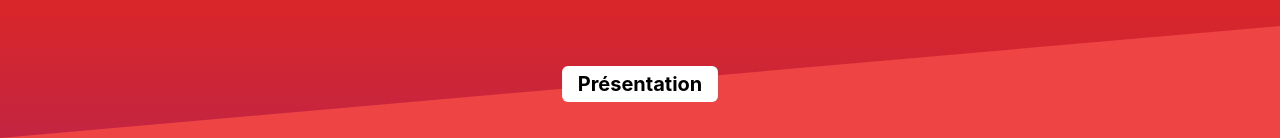
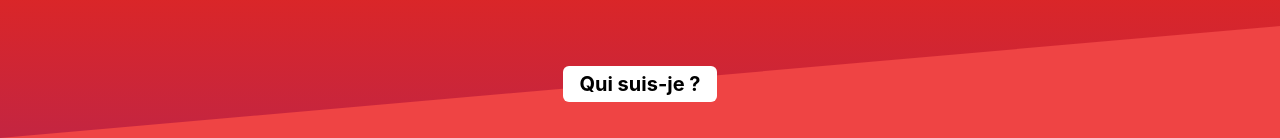
Before and after one commit to AlexPawlonski/Site_CV, a React (Create React App) app: page / in a window 1280 px wide. Shown: the part 814-952 px from the top of the page. Built offline with nearby package versions, Linux system fonts and the light colour scheme.

Commit message:
update text and style

```diff
--- a/src/App.js
+++ b/src/App.js
@@ -95,30 +95,30 @@ function App() {
           value:"home"
         },
         {
-          name:"Présentation",
+          name:"Qui suis-je ?",
           value:"info"
         },
         {
-          name:"Mon Parcours et expérience",
+          name:"Mon parcours et mes expériences",
           value:"course"
         },
         {
-          name:"Compétence",
+          name:"Mes compétences",
           value:"skill"
         },
         {
-          name:"Mes réalisation",
+          name:"Mes réalisations",
           value:"portfolio"
         },
         {
-          name:"Contact",
+          name:"Me contacter",
           value:"contact"
         },
       ]} />
 
       <Main data={[
         {
-          title:"Présentation",
+          title:"Qui suis-je ?",
           value:"info",
           color: "red",
           id: 0,
@@ -127,21 +127,21 @@ function App() {
             textSlide:[
               {
                 title: 'PASSIONÉ',
-                text: 'Depuis mon enfance je suis passionné par les nouvelles technologies et l\'informatique et depuis peu par le développement mais aussi la réalité virtuelle.  un domaine dans lequel j\'aimerais travailler dans le futur.'
+                text: 'Depuis mon enfance je suis passionné par les nouvelles technologies et l\'informatique. Un domaine dans lequel je souhaite intégrer une structure qui me permettra de totalement m’épanouir, et d’aider audéveloppement de celle-ci.'
               },
               {
                 title: 'CURIEUX',
-                text: 'Je pense que pour un développeur,  le trait de caractère le plus important est la curiosité.  Car elle permet de développer ses compétences, mais aussi de proposer un travail toujours à jour par rapport aux dernières technologies.'
+                text: 'Je pense que les traits de caractère les plus important pour un développeur sont la rigueur et bien sur la curiosité. Car ils permettent de développer ses compétences, et également de proposer un travail toujours à jour par rapport aux dernières technologies.'
               },
               {
                 title: 'TRAVAILLEUR',
-                text: 'Que ce soit pour moi-même ou pour tiers un  quand un projet me tient à cœur, je mets toujours un point d\'honneur à le mener à terme.'
+                text: 'Que ce soit pour moi-même ou pour un tiers, quand un projet me tient à cœur. Je mets toujours un point d\'honneur à le mener à terme.'
               }
             ]
           }
         },
         {
-          title:"Mon Parcours et expérience",
+          title:"Mon parcours et mes expériences",
           value:"course",
           id: 1,
           dataSection:{
@@ -158,9 +158,9 @@ function App() {
                 view: true,
                 desc: [
                   "J'ai réalisé un stage de fin d'études dans l'entreprise CodingWeb durée de 2 mois, dans lequel j'ai travaillé sur deux projets :",
-                  "- Un projet nommé BluEx, qui consistait à mettre à jour technologiquement une plate-forme destinée à des professionnels pour gérer des événements ou des salons. J'ai donc travaillé sur un environnement utilisant le framework Meteor JS, dans lequel je devais insérer des composants React pour convertir progressivement les différentes parties de la plate-forme.",
-                  "- L'autre projet sur lequel j'ai travaillé durant mon stage et qui m'a donné la maîtrise de la bibliothèque Tailwind css, a été sur la mise à jour visuelle du site Meethem.fr.",
-                  "Dans lequel je devais d'abord mettre à jour le framework Meteor JS de sa version datant de 2015 la dernière version sortie en 2020. Une fois la mise à jour effectuée, j'ai eu mission de remplacer l'intégralité de la mise en page et des styles géré par Bootstrap par une version plus moderne et plus optimiser utilisant Tailwind css.",
+                  "- Un projet nommé BluEx, qui consistait à mettre à jour technologiquement une plate-forme destinée à des professionnels pour gérer des événements ou des salons. Le projet utilisait le framework Meteor JS, sur lequel je devais y insérer des composants React pour convertir progressivement les différentes parties de la plate-forme d'une technologie a l'autre.",
+                  "- L'autre projet sur lequel j'ai travaillé durant mon stage et qui m'a donné la maîtrise de la bibliothèque Tailwind css,a porté sur la mise à jour visuelle du site Meethem.fr.",
+                  "Projet sur lequel je devais d'abord mettre à jour le framework Meteor JS de sa version datant de 2015 la dernière version sortie en 2020. Une fois la mise à jour effectuée, j'ai eu pour mission de remplacer l'intégralité de la mise en page et des styles gérés par Bootstrap par une version plus moderne et plus optimisée utilisant Tailwind css.",
                 ],
                 link: "https://www.codingweb.fr/",
               },
@@ -173,9 +173,8 @@ function App() {
                 title: "CEFii - L'Ecole Supérieure du Web",
                 date: "2020 - 2021",
                 map: "Angers, Pays de la Loire",
-                view: true,
                 desc: [
-                  "Tout au long de ma formation de développeur, j'ai réalisé différents projets visant à m'enseigner les différents aspects du métier de développeur Web. Mais aussi à développer mes capacités pour travailler en équipe ou pour en diriger une.",
+                  "Tout au long de ma formation de développeur, j'ai réalisé différents projets visant à m'enseigner les différents aspects du métier de développeur Web. Mais aussi à développer mes capacités pour travailler en équipe ou pour me permettre d’en diriger une.",
                  ],
                 link: "https://cefii.fr/",
               },
@@ -189,7 +188,7 @@ function App() {
                 date: "2017 - 2018",
                 map: "Angers, Pays de la Loire",
                 desc: [
-                  "Arrêter au bout d'un an pour apprendre le développement en autodidacte.",
+                  "J'ai arrêté le BTS au bout d'un an, car je ne me retrouverai pas dans le travail et l'apprentissage. Mais surtout dans les perspectives d'avenir et de carrière du domaine vers lequel le BTS me dirigeait.",
                  ],
                 link: "https://pascal.paysdelaloire.e-lyco.fr/",
               },
@@ -203,7 +202,7 @@ function App() {
                 date: "2015 - 2017",
                 map: "Angers, Pays de la Loire",
                 desc: [
-                  "Obtention du bac avec mention assez bien.",
+                  "J'ai obtenu mon bac avec mention assez bien, après avoir réalisé de nombreux stages dans des administrations publiques où des entreprises privées, dans le cadre du bac pro.",
                  ],
                 link: "https://pascal.paysdelaloire.e-lyco.fr/",
               },
@@ -211,7 +210,7 @@ function App() {
           }
         },
         {
-          title:"Compétence",
+          title:"Mes compétences",
           value:"skill",
           color: "red",
           id: 2,
@@ -232,12 +231,12 @@ function App() {
                    listeSkill: "PHP - MySQL - AJAX",
                  },
                  {
-                   title: "INT2GRATION (X)HTML / CSS",
+                   title: "INTÉGRATION (X)HTML / CSS",
                    listeSkill: "Travail sans sur-couche, respectueux des standards du Web",
                  },
                  {
                    title: "DYNAMISE DES PAGES PAR JAVASCRIPT / AJAX",
-                   listeSkill: "jQuery",
+                   listeSkill: "jQuery - AJAX",
                  },
                  {
                    title: "RÉFERENCEMENT NATUREL",
@@ -259,7 +258,7 @@ function App() {
                       src: imgphotoshop,
                       alt:"logo Photoshop"
                     },
-                    lvl : 8,
+                    lvl : 7,
                   },
                   {
                     title: "Adobe Première pro",
@@ -267,7 +266,7 @@ function App() {
                       src: imgPremière,
                       alt:"logo Première pro"
                     },
-                    lvl : 10,
+                    lvl : 9,
                   },
                   {
                     title: "OBS",
@@ -283,7 +282,7 @@ function App() {
                       src: imgClip,
                       alt:"logo Clip studio Paint"
                     },
-                    lvl : 7,
+                    lvl : 8,
                   },
                 ]
               },
@@ -296,7 +295,7 @@ function App() {
                     src: imgreact,
                     alt:"Logo React.js"
                   },
-                  lvl : 9,
+                  lvl : 8,
                 },
                 {
                   title: "Meteor JS",
@@ -304,7 +303,7 @@ function App() {
                     src: imgmeteor,
                     alt:"logo meteor JS"
                   },
-                  lvl : 6,
+                  lvl : 5,
                 },
                 {
                   title: "Angular",
@@ -320,7 +319,7 @@ function App() {
                     src: imgwordpress,
                     alt:"logo WordPress"
                   },
-                  lvl : 9,
+                  lvl : 8,
                 },
                 {
                   title: "JS",
@@ -328,7 +327,7 @@ function App() {
                     src: imgJS,
                     alt:"logo JS"
                   },
-                  lvl : 10,
+                  lvl : 8,
                 },
                 {
                   title: "PHP",
@@ -336,7 +335,7 @@ function App() {
                     src: imgphp,
                     alt:"logo PHP"
                   },
-                  lvl : 9,
+                  lvl : 7,
                 },
                 {
                   title: "MySQL",
@@ -344,7 +343,7 @@ function App() {
                     src: imgmysql,
                     alt:"logo MySQL"
                   },
-                  lvl : 6,
+                  lvl : 5,
                 },
                 {
                   title: "MongoDB",
@@ -360,7 +359,7 @@ function App() {
                     src: imgbootstrap,
                     alt:"logo MongoDB"
                   },
-                  lvl : 10,
+                  lvl : 7,
                 },
                 {
                   title: "Tailwind CSS",
@@ -376,7 +375,7 @@ function App() {
             }
         },
         {
-          title:"Mes Réalisation",
+          title:"Mes réalisations",
           value:"portfolio",
           id: 3,
           pannelProject:[
@@ -412,8 +411,8 @@ function App() {
                 date:"nov. 2020 - déc. 2020",
                 desc: [
                   "Sur ce projet j'ai réalisé plusieurs travaux, notamment une mise à jour graphique des composants existant ou des template FireBlaze html. Tout cela en utilisant bootstrap mais aussi du CSS classique pour les composants qui demandaient un peu plus de personnalisation.",
-                  "J'ai aussi effectué un travail assez conséquent sur la marketplace du site “Voir diapositive 3”  en créant et en paramétrant le composants filtre des produits de la boutique. ",
-                  "J'ai effectué mon travail en utilisant l'application storybook,  et en étant supervisé par mon chef d'équipe via la plate-forme Gira qui nous servait à communiquer entre membres de l'équipe mais aussi avec  les responsables du projet de l'entreprise Shepard Event.",
+                  "J'ai aussi effectué un travail assez conséquent sur la marketplace du site “Voir diapositive 3”  en créant et en paramétrant le composant filtre des produits de la boutique. ",
+                  "J'ai effectué mon travail en utilisant l'application storybook,  et supervisé par mon chef d'équipe via la plate-forme Gira qui nous servait à communiquer entre membres de l'équipe mais aussi avec  les responsables du projet de l'entreprise Shepard Event.",
                 ],
                 skill: ["Bootstrap", "HTML", "CSS", "JS", "FireBlaze template"],
                 framWork: ["React JS", "Meteor JS", "MongoDB"],
@@ -514,9 +513,9 @@ function App() {
                 client: "Projet d'étude Cefii",
                 date:"juin. 2020",
                 desc: [
-                  "Projet qu'un projet d'étude réalisé durant ma formation, consistant à réaliser un site  complètement animé utilisant jQuery.",
-                  "j'ai alors été amené à travailler sur la réalisation d'une page interactive “Voir diapositive numéro 2”  composé d'une reconstitution du système solaire fixe,  qui quand on clique sur les planètes présente dans la liste à sa gauche  s'anime  pour représenter leur trajectoire autour du Soleil.",
-                  "Dans ce projet en plus des animations j'ai travaillé sur une partie sécuritée “ voir diapositives 5”  Où je devais mettre en place des vérification de chant texte à l'envoi d'un formulaire.",
+                  "Projet d'étude que j’ai établi durant ma formation, consistant à réaliser un site complètement animé utilisant jQuery.",
+                  "j'ai alors été amené à travailler sur la réalisation d'une page interactive “Voir diapositive numéro 2”  composée d'une reconstitution du système solaire fixe,  qui quand on clique sur les planètes présente dans la liste à sa gauche  s'anime  pour représenter leur trajectoire autour du Soleil.",
+                  "Dans ce projet en plus des animations j'ai travaillé sur une partie sécurité “ voir diapositive 5” Où je devais mettre en place des vérifications du champ texte jusqu’à l'envoi d'un formulaire.",
                 ],
                 skill: ["HTML", "CSS", "JS", "JQuery"],
                 tabWork: ['Création du site en HTML','Animation en CSS et JS ', 'Création d\'un formulaire de contact avec test intégré'],
@@ -563,7 +562,7 @@ function App() {
                 client: "Projet d'étude Cefii",
                 date:"Juilet. 2020",
                 desc: [
-                  "Projet d'étude réalisé durant ma formation qui visait à nous entraîner et à nous perfectionner sur l'utilisation de MySQL et de PHP dans une structure de site web en MVC,  comportant un CRUD pour gérer les données d'une base de données.",
+                  "Projet d'étude réalisé durant ma formation qui visait à nous entraîner et à nous perfectionner sur l'utilisation de MySQL et de PHP dans une structure de site web en MVC,  comportant un CRUD pour gérer les informations d'une base de données.",
                 ],
                 skill: ["PHP", "MySql", "MVC", "HTML", "Boostrap"],
                 tabWork: ['Création de page HTML','Mise en page avec Boostrap', 'Création d\'un MVC en PHP', 'Mise en place d\'un CRUD avec des requette SQL'],
@@ -610,7 +609,7 @@ function App() {
                 client: "Projet d'étude WordPress et PHP",
                 date:"Mai. 2020",
                 desc: [
-                  "Projet que j'ai réalisé en équipe durant ma formation, Qui visait a entraîné et à nous apprendre la gestion d'une équipe et son management puisque nous avons chacun était amené à diriger le travail des autres sur le projet. ",
+                  "Projet que j'ai réalisé en équipe durant ma formation, Qui visait à entraîner et à nous apprendre la gestion d'une équipe et son management puisque nous devions chacun être amener à diriger le travail des autres sur le projet.",
                   "Mais aussi à faire une synthèse de tout ce que nous avions appris sur la création de thème et de plugin en PHP pour WordPress.",
                 ],
                 skill: ["PHP", "HTML", "CSS"],
@@ -631,7 +630,7 @@ function App() {
           ],
         },
         {
-          title:"Contact",
+          title:"Me contacter",
           value:"contact",
           color: "red",
           id: 4,
@@ -679,7 +678,7 @@ function App() {
         info: {
           title: "Développeur web junior en recherche d'emploi",
           text: [
-            "Si ce site vous a convaincu à m'enbaucher n'hésitez pas à me contacter,  je me ferai un plaisir de vous répondre et pourquoi pas de vous rencontrer.",
+            "Si ce site vous a convaincu pour une future une collaboration n'hésitez pas à me contacter, je me devrai de vous répondre et de vous rencontrer au cours d’un entretien Visio que vous conviendrez à l’avance, en raison de la situation sanitaire",
           ],
         },
         name: "Alex PAWLONSKI",
--- a/src/components/molecules/Description.js
+++ b/src/components/molecules/Description.js
@@ -27,7 +27,7 @@ export const Description = ({ data, view, ...props }) => {
   if(view){
     return(
       <div>
-        <Desc open={open} className="border-t-2 mt-3 pt-2 pb-5 ">
+        <Desc open={open} className="border-t-2 mt-3 pb-5 ">
           {data.map( data => <p className="my-2">{data}</p>)}
         </Desc>
         <div open={open} style={sectionStyle} onClick={() => setOpen(!open)} className="flex justify-center border-gray-300 border-t-2">
@@ -39,7 +39,7 @@ export const Description = ({ data, view, ...props }) => {
     )
   }else{
     return(
-      <div  className="border-t-2 mt-2">
+      <div  className="border-t-2 mt-2 pt-3">
         {data.map( data => <p>{data}</p>)}
       </div>
     )
```
Also changed, not shown: src/components/atoms/title.js (+6 -1 lines), src/components/molecules/Contact.js (+4 -4 lines), src/components/organism/Footer.js (+5 -5 lines), 1 other file (tests, documents, lock files or other folders).
